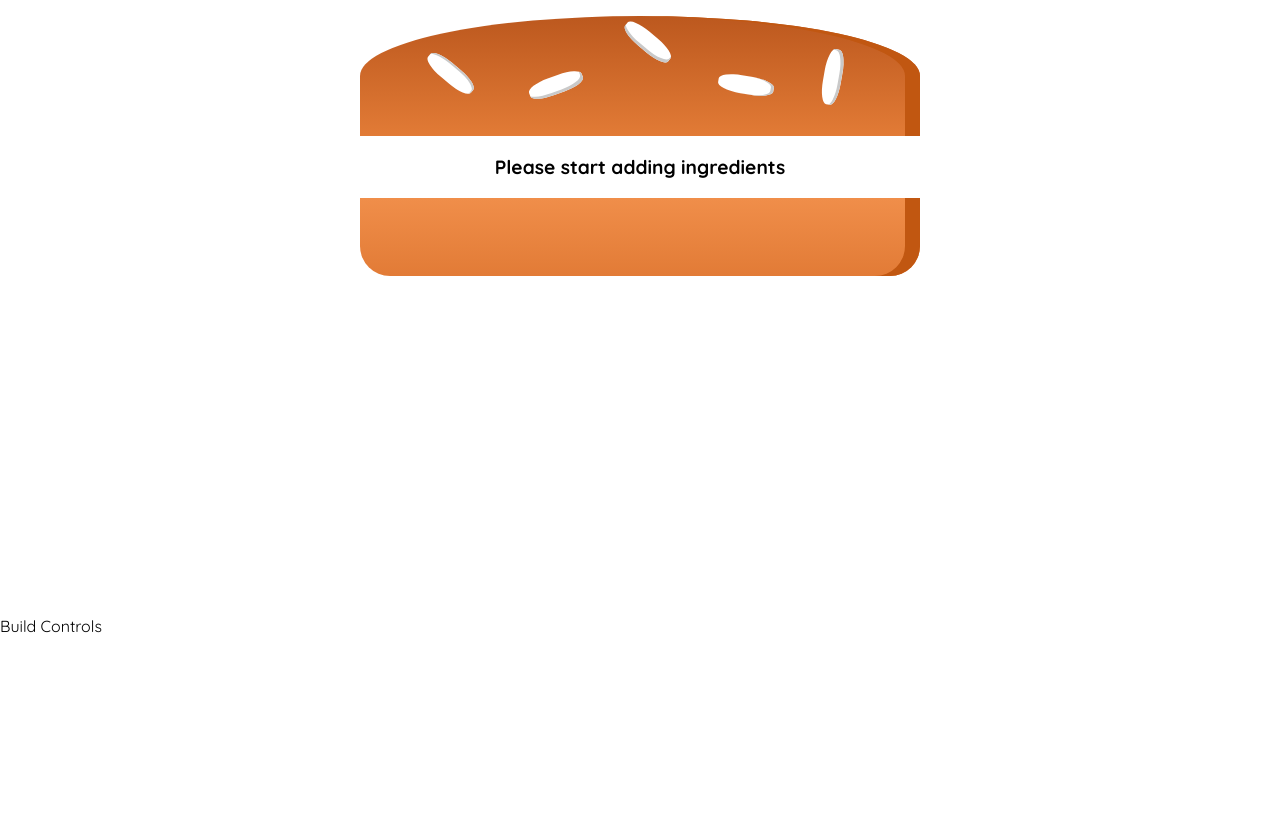
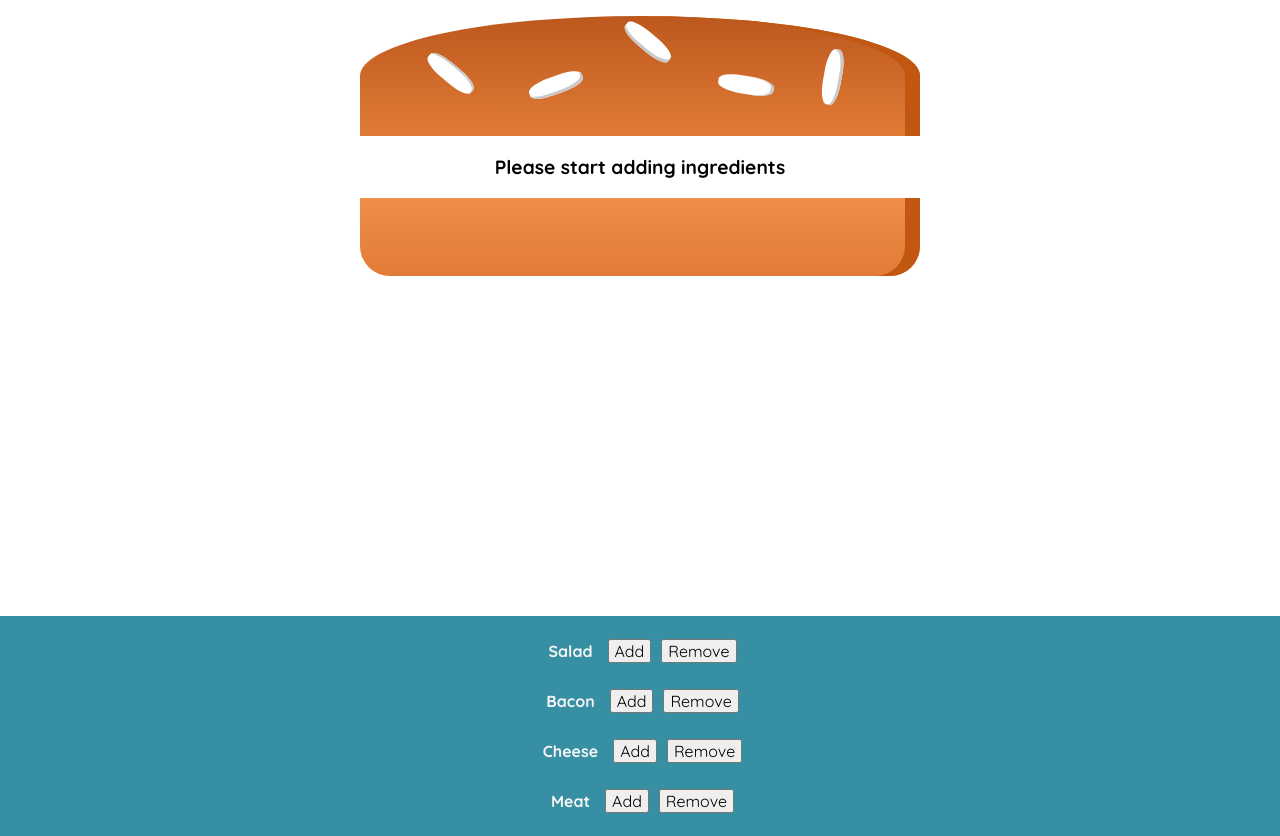
Before and after one commit to Ben-Ga/Burger-Builder, a React (Create React App) app: page / in a window 1280 px wide. Before the commit the page ends 800 px from the top, so only its background shows below. Built offline with nearby package versions, Linux system fonts and the light colour scheme.

Commit message:
Added build controls componenets, small styling error present

```diff
--- /dev/null
+++ b/src/components/Burger/BuildControls/BuildControl.js
@@ -0,0 +1,15 @@
+import React from 'react'
+
+import classes from '../../../styles/components/control.module.scss'
+
+const BuildControl = (props) => {
+    return (
+        <div className={classes.buildControl}>
+            <div className={classes.controlTitle}>{props.ingrdTitle}</div>
+            <button>Add</button>
+            <button>Remove</button>
+        </div>
+    )
+}
+
+export default BuildControl
--- /dev/null
+++ b/src/components/Burger/BuildControls/BuildControls.js
@@ -0,0 +1,28 @@
+import React from 'react'
+
+import classes from '../../../styles/components/build.module.scss'
+
+import BuildControl from './BuildControl'
+
+const controls = [
+    { label : 'Salad', ingredient: 'salad'},
+    { label : 'Bacon', ingredient: 'bacon'},
+    { label : 'Cheese', ingredient: 'cheese'},
+    { label : 'Meat', ingredient: 'meat'},
+
+]
+
+const BuildControls = (props) => {
+    return (
+        <div className={classes.buildControls}>
+            {controls.map(ctrl => (
+                <BuildControl
+                    key={ctrl.label}
+                    ingrdTitle={ctrl.label}
+                />
+            ))}
+        </div>
+    )
+}
+
+export default BuildControls
--- a/src/containers/burgerbuilder/BurgerBuilder.js
+++ b/src/containers/burgerbuilder/BurgerBuilder.js
@@ -1,6 +1,7 @@
 import React, { Component } from 'react'
 import Auxiliary from '../../hoc/Auxiliary'
 import Burger from '../../components/Burger/Burger'
+import BuildControls from '../../components/Burger/BuildControls/BuildControls';
 
 export default class BurgerBuilder extends Component {
 
@@ -26,7 +27,7 @@ export default class BurgerBuilder extends Component {
                     />
                 </div>
                 <div>
-                    Build Controls
+                    <BuildControls />
                 </div>
             </Auxiliary>
         )
--- /dev/null
+++ b/src/styles/components/build.module.scss
@@ -0,0 +1,12 @@
+@import '../variables.scss';
+
+.buildControls {
+    width: $build-controls-width;
+    display: flex;
+    flex-flow: column;
+    align-items: center;
+    box-shadow: 0 2px 1px #ccc;
+    margin: auto;
+    padding: 10px 0;
+    background-color: #378fa3;
+}
--- /dev/null
+++ b/src/styles/components/control.module.scss
@@ -0,0 +1,37 @@
+@import '../variables.scss';
+
+
+.buildControl {
+    display: flex;
+    justify-content: space-between;
+    align-items: center;
+    margin: $build-control-margin;
+
+}
+
+.buildControl button{
+    display: block;
+    font: inherit;
+    padding: 0 5px;
+    margin: 5px;
+}
+
+
+.controlTitle {
+    color: whitesmoke;
+    padding: 10px;
+    font-weight: bold;
+}
+
+.buildControl button:disabled {
+    background-color: #AC9980;
+    border: 1px solid #7E7365;
+    color: #ccc;
+    cursor: default;
+}
+
+.buildControl button:hover:disabled {
+    background-color: #AC9980;
+    color: #ccc;
+    cursor: not-allowed;
+}
--- a/src/styles/variables.scss
+++ b/src/styles/variables.scss
@@ -13,3 +13,10 @@ $burger-alt-height3: 350px;
 $burger-alt-width3: 300px;
 
 $burger-font-size: 1.2rem;
+
+$build-controls-width: 100%;
+
+$build-control-margin: 5px 0;
+$build-button-width: 80px;
+$build-button-margin: 0 5px;
+$build-button-border: 2px solid #e85f5f;
```
